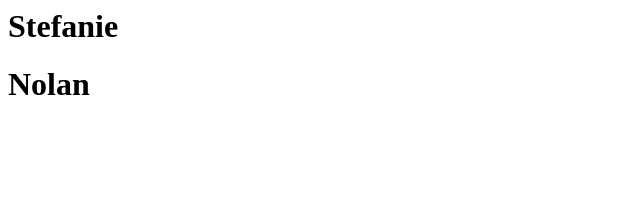
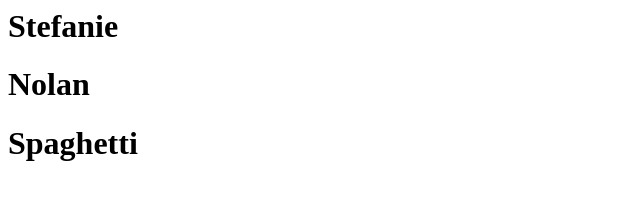
Before and after one commit to nollybear/group_assn, a plain HTML site: page index.html in a window 1280 px wide. Shown: the whole page, without its empty margins (0-640 px from the left). Drawn offline with Linux system fonts and the light colour scheme.

Commit message:
added favorite food

```diff
--- a/index.html
+++ b/index.html
@@ -4,6 +4,6 @@
 <body>
     <h1>Stefanie</h1>
     <h1>Nolan</h1>
-    <h1></h1>
+    <h1>Spaghetti</h1>
 </body>
 </html>
```
